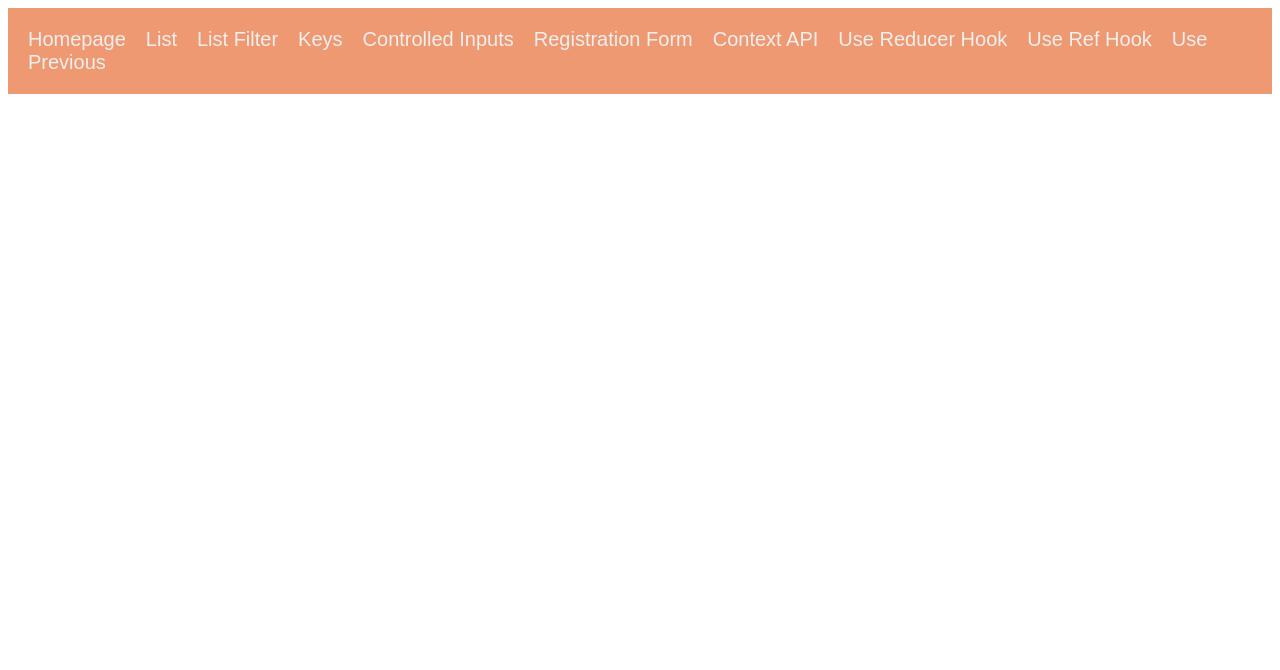
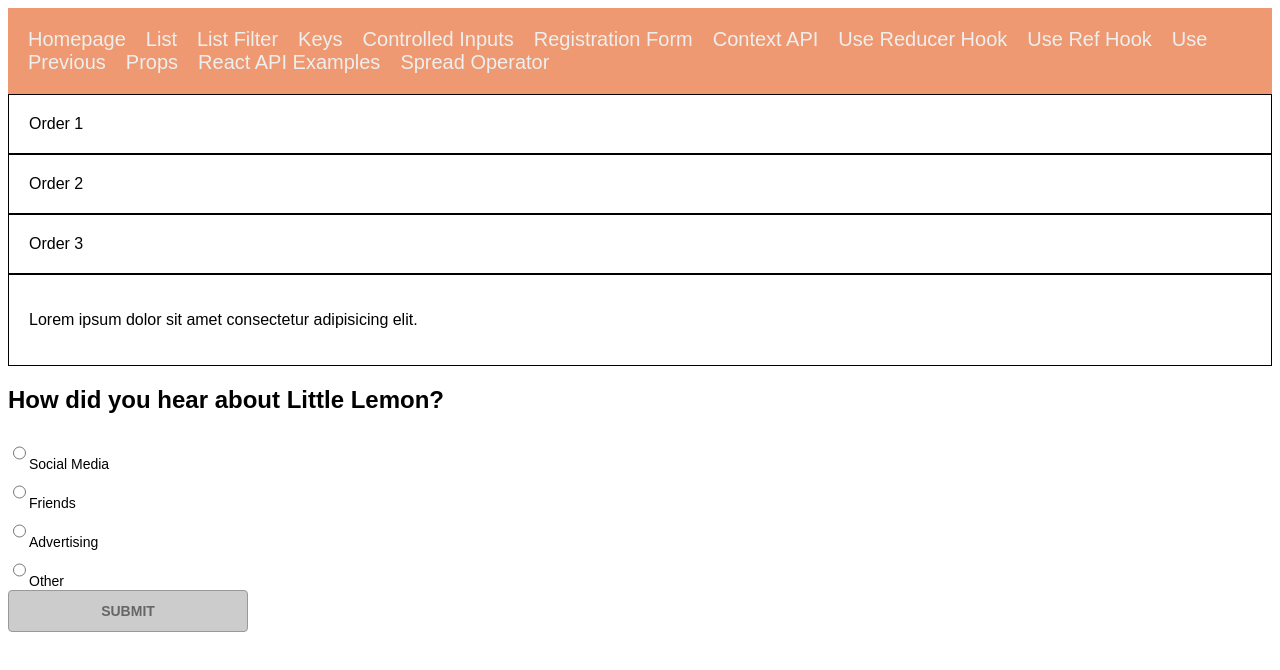
Before and after one commit to yusufarsln98/meta-front-end-development-specialization, a React (Create React App) app in the folder Advanced React/advancedreact/: page /react-api-examples in a window 1280 px wide. Shown: the top 670 px of the page. Built offline with nearby package versions, Linux system fonts and the light colour scheme.

Commit message:
Practice

```diff
--- a/Advanced React/advancedreact/src/App.js
+++ b/Advanced React/advancedreact/src/App.js
@@ -11,7 +11,9 @@ import ContextAPI from './ContextAPI';
 import UseReducerHook from './UseReducerHook';
 import UseRefHook from './UseRefHook';
 import UsePrevious from './UsePrevious';
-
+import ConfirmationDialog from './Props';
+import LiveOrders from './ReactApiExamples';
+import SpreadOperator from './SpreadOperator';
 function App() {
   return (
     <div className="App">
@@ -26,6 +28,9 @@ function App() {
         <Link to="/use-reducer-hook" className='nav-item'>Use Reducer Hook</Link>
         <Link to="/use-ref-hook" className='nav-item'>Use Ref Hook</Link>
         <Link to="/use-previous" className='nav-item'>Use Previous</Link>
+        <Link to="/props" className='nav-item'>Props</Link>
+        <Link to="/react-api-examples" className='nav-item'>React API Examples</Link>
+        <Link to="/spread-operator" className='nav-item'>Spread Operator</Link>
       </nav>
       <Routes>
         <Route path="/" element={<Homepage />}></Route>
@@ -38,6 +43,9 @@ function App() {
         <Route path="/use-reducer-hook" element={<UseReducerHook />}></Route>
         <Route path="/use-ref-hook" element={<UseRefHook />}></Route>
         <Route path="/use-previous" element={<UsePrevious />}></Route>
+        <Route path="/props" element={<ConfirmationDialog />}></Route>
+        <Route path="/react-api-examples" element={<LiveOrders />}></Route>
+        <Route path="/spread-operator" element={<SpreadOperator />}></Route>
       </Routes>
     </div>
   );
--- /dev/null
+++ b/Advanced React/advancedreact/src/Props.js
@@ -0,0 +1,23 @@
+import React from "react";
+
+// Prop usage example:
+function Dialog(props) {
+    return (
+        <div className="Modal">
+            {props.children}
+        </div>
+    )
+}
+
+function ConfirmationDialog() {
+    return (
+        <Dialog>
+            <h1>Are you sure?</h1>
+            <p>Do you really want to delete this file?</p>
+            <button>Yes</button>
+            <button>No</button>
+        </Dialog>
+    )
+}
+
+export default ConfirmationDialog;
--- /dev/null
+++ b/Advanced React/advancedreact/src/ReactApiExamples.js
@@ -0,0 +1,82 @@
+import React from "react";
+import { useState } from "react";
+
+const Row = ({ children, spacing }) => {
+    const childStyle = {
+        marginRight: spacing
+    };
+    return (
+        <div>
+            {React.Children.map(children, (child, index) => {
+                return (
+                    <div style={{ border: "1px solid black", padding: 20 }}>
+                        {React.cloneElement(child, {
+                            style: {
+                                ...child.props.style,
+                                ...(index === 0 ? {} : childStyle)
+                            }
+                        })}
+                    </div>
+                );
+            })}
+        </div>
+    )
+};
+
+const RadioGroup = ({ onChange, selected, children }) => {
+    const RadioOptions = React.Children.map(children, (child) => {
+      return React.cloneElement(child, {
+        onChange,
+        checked: child.props.value === selected,
+      });
+    });
+    return <div className="RadioGroup">{RadioOptions}</div>;
+};
+
+const RadioOption = ({ value, checked, onChange, children }) => {
+    return (
+      <div className="RadioOption">
+        <input
+          id={value}
+          type="radio"
+          name={value}
+          value={value}
+          checked={checked}
+          onChange={(e) => {
+            // icteki onChange burada setSelected fonksiyonunu çağırıyor.
+            onChange(e.target.value);
+          }}
+        />
+        <label htmlFor={value}>{children}</label>
+      </div>
+    );
+};
+
+function LiveOrders() {
+    const [selected, setSelected] = useState("");
+
+    return (
+        <div>
+            <Row spacing={32}>
+                <div>Order 1</div>
+                <div>Order 2</div>
+                <div>Order 3</div>
+                <p>Lorem ipsum dolor sit amet consectetur adipisicing elit.</p>
+            </Row>
+            <>
+            <h2>How did you hear about Little Lemon?</h2>
+            <RadioGroup onChange={setSelected} selected={selected}>
+                <RadioOption value="social_media">Social Media</RadioOption>
+                <RadioOption value="friends">Friends</RadioOption>
+                <RadioOption value="advertising">Advertising</RadioOption>
+                <RadioOption value="other">Other</RadioOption>
+            </RadioGroup>
+            <button disabled={!selected}>Submit</button>
+            </>
+        </div>
+
+
+    )
+}
+
+export default LiveOrders;
```
